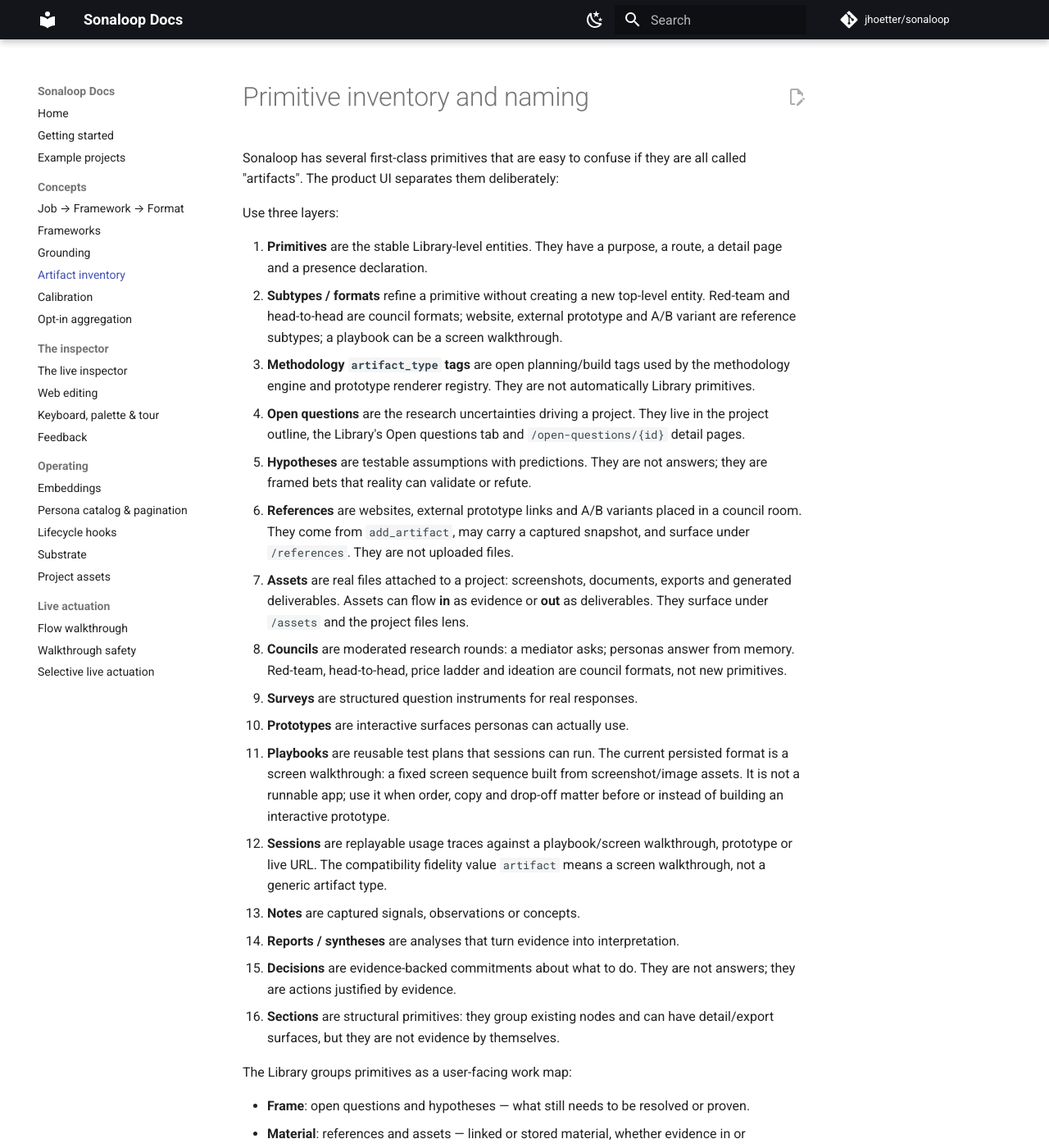
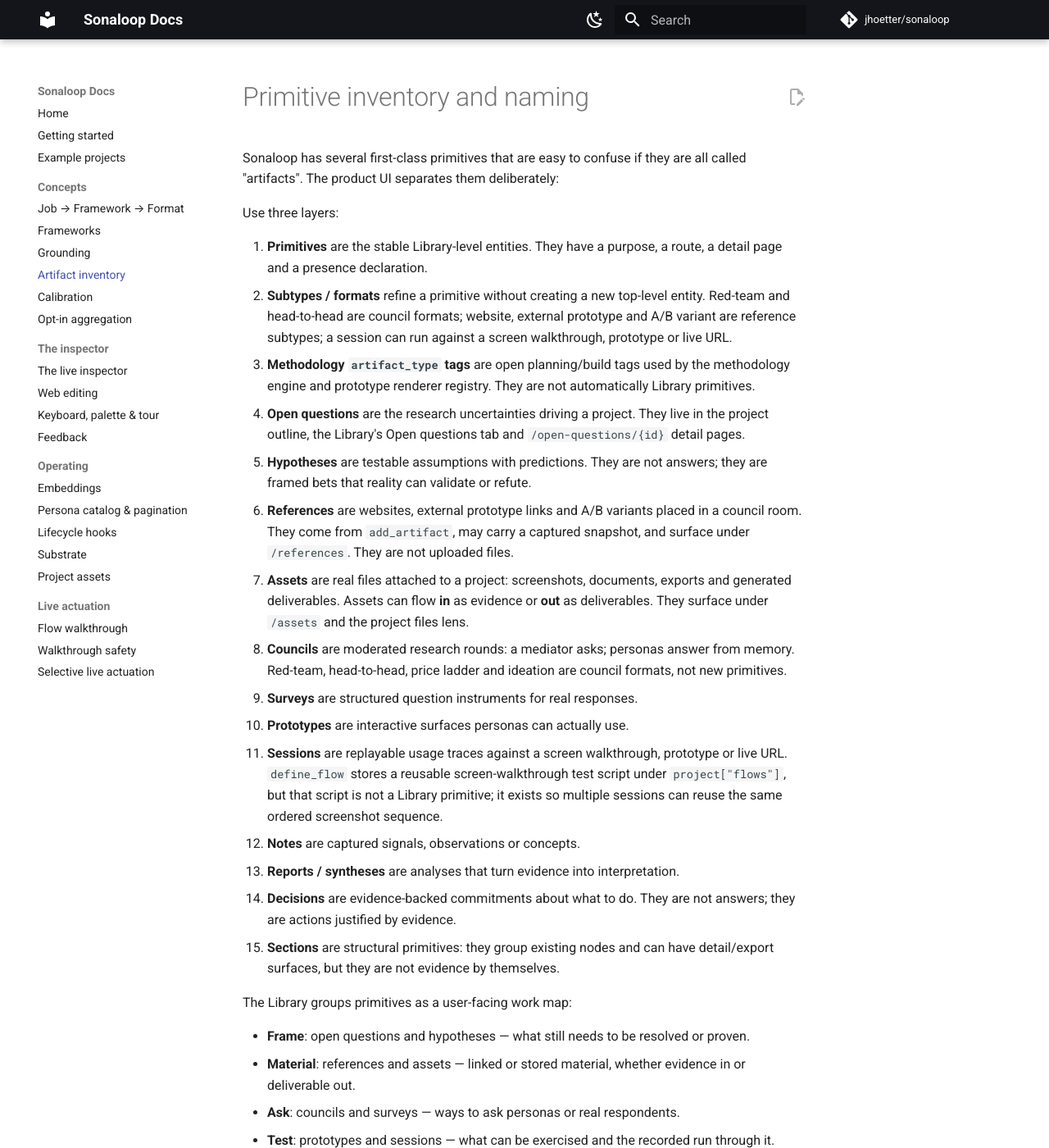
Before and after one commit to jhoetter/sonaloop-docs, an MkDocs documentation site: the page built from docs/artifact-inventory.md, in a window 1280 px wide and 1400 px high. Shown: the whole window at 82% size. Built offline with MkDocs 1.6.1 and Material for MkDocs 9.7.7, drawn with Linux system fonts in a browser that asks for light colours; comment, search, counter and statistics services are not loaded; some of the changed text lies outside the part shown.

Commit message:
Document walkthrough sessions taxonomy

```diff
--- a/docs/artifact-inventory.md
+++ b/docs/artifact-inventory.md
@@ -9,8 +9,8 @@ Use three layers:
    route, a detail page and a presence declaration.
 2. **Subtypes / formats** refine a primitive without creating a new top-level
    entity. Red-team and head-to-head are council formats; website, external
-   prototype and A/B variant are reference subtypes; a playbook can be a screen
-   walkthrough.
+   prototype and A/B variant are reference subtypes; a session can run against a
+   screen walkthrough, prototype or live URL.
 3. **Methodology `artifact_type` tags** are open planning/build tags used by the
    methodology engine and prototype renderer registry. They are not
    automatically Library primitives.
@@ -32,13 +32,10 @@ Use three layers:
   formats, not new primitives.
 - **Surveys** are structured question instruments for real responses.
 - **Prototypes** are interactive surfaces personas can actually use.
-- **Playbooks** are reusable test plans that sessions can run. The current
-  persisted format is a screen walkthrough: a fixed screen sequence built from
-  screenshot/image assets. It is not a runnable app; use it when order, copy and
-  drop-off matter before or instead of building an interactive prototype.
-- **Sessions** are replayable usage traces against a playbook/screen
-  walkthrough, prototype or live URL. The compatibility fidelity value
-  `artifact` means a screen walkthrough, not a generic artifact type.
+- **Sessions** are replayable usage traces against a screen walkthrough,
+  prototype or live URL. `define_flow` stores a reusable screen-walkthrough test
+  script under `project["flows"]`, but that script is not a Library primitive;
+  it exists so multiple sessions can reuse the same ordered screenshot sequence.
 - **Notes** are captured signals, observations or concepts.
 - **Reports / syntheses** are analyses that turn evidence into interpretation.
 - **Decisions** are evidence-backed commitments about what to do. They are not
@@ -53,8 +50,8 @@ The Library groups primitives as a user-facing work map:
 - **Material**: references and assets — linked or stored material, whether
   evidence in or deliverable out.
 - **Ask**: councils and surveys — ways to ask personas or real respondents.
-- **Test**: prototypes, playbooks and sessions — what can be exercised, how the
-  exercise should run, and the recorded run itself.
+- **Test**: prototypes and sessions — what can be exercised and the recorded
+  run through it.
 - **Capture**: notes — low-friction signals, observations and concepts.
 - **Conclude**: reports and decisions — analysis and commitments.
 - **Structure**: sections — grouping, not evidence.
```
Also changed, not shown: docs/flow-walkthrough.md (+8 -8 lines).
